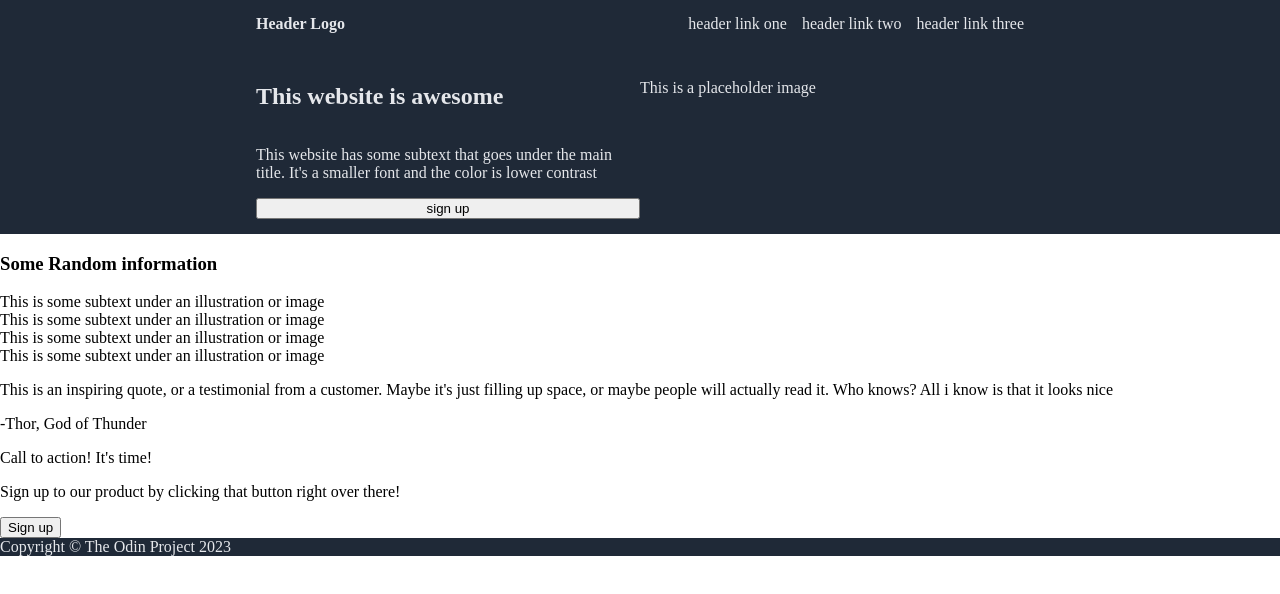
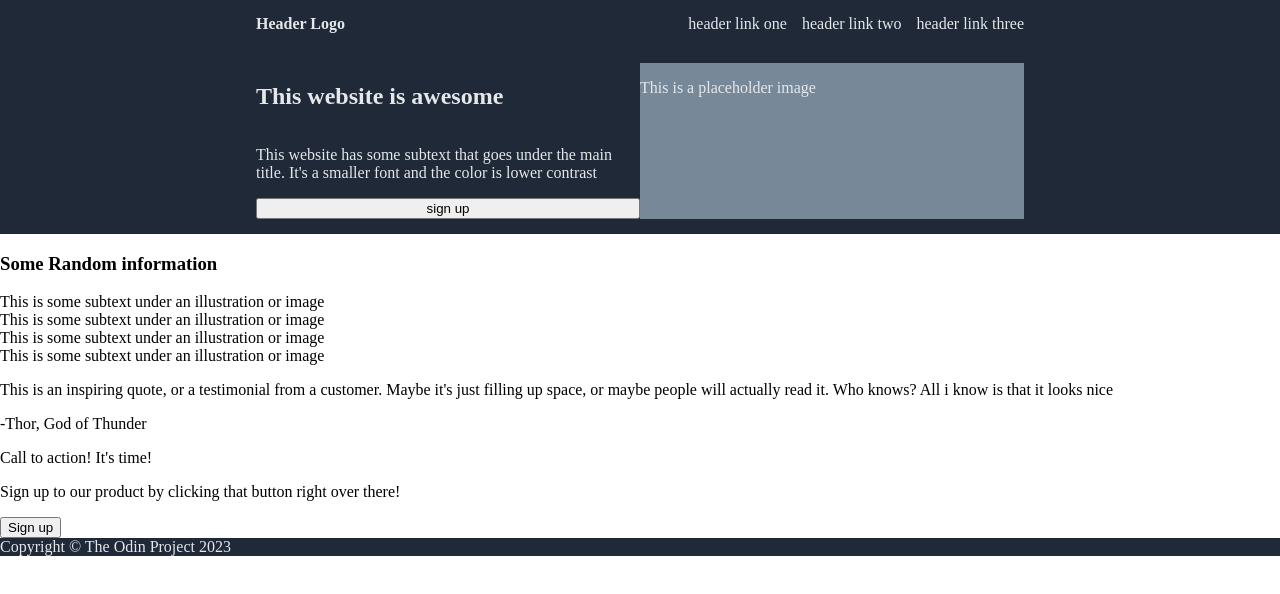
Before and after one commit to TREBORDX/Landing_page, a plain HTML site: page index.html in a window 1280 px wide. Drawn offline with Linux system fonts and the light colour scheme.

```diff
--- a/styles.css
+++ b/styles.css
@@ -27,3 +27,8 @@ ul, h4 {
     flex-direction: column;
     flex: 1;
 }
+
+.bodyimage {
+    background-color: lightslategray;
+    flex: 1;
+}
```
